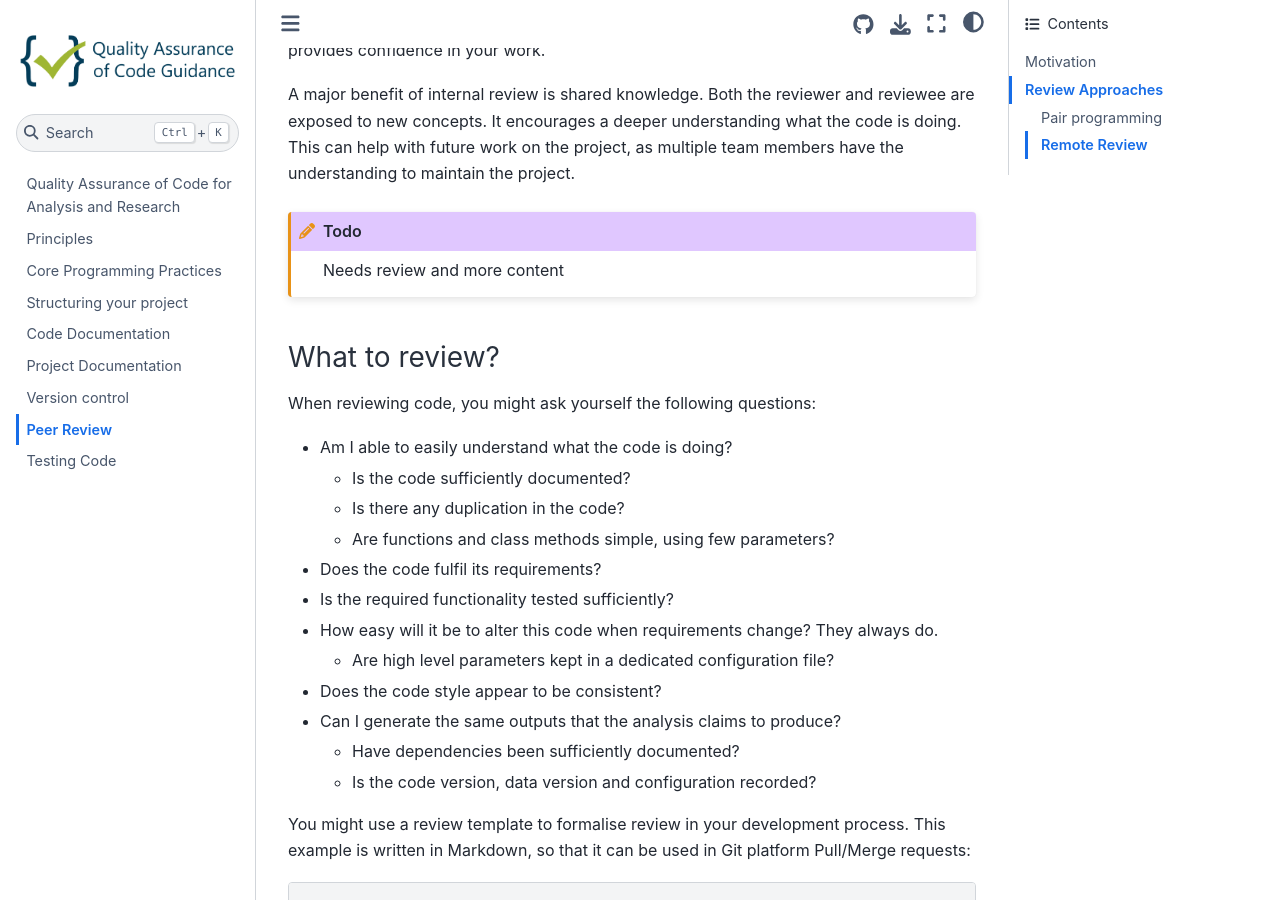
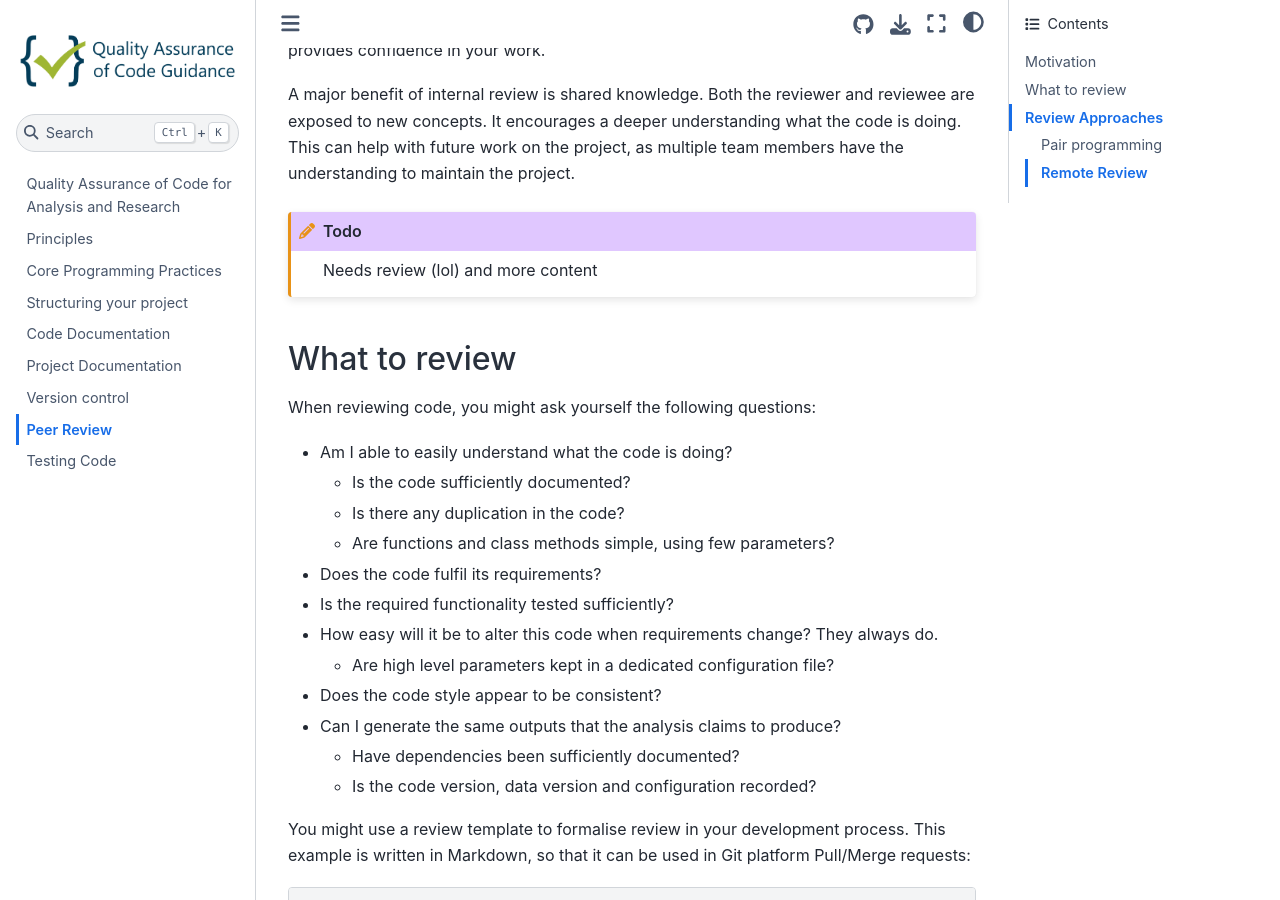
Before and after one commit to best-practice-and-impact/qa-of-code-guidance, a Jupyter Book: the page built from book/peer_review.md, in a window 1280 px wide and 900 px high, scrolled down 404 px. Built offline with Jupyter Book 1.0.4 settings and Sphinx 7.4.7 and the Sphinx Book theme 1.1.4, drawn with Linux system fonts in a browser that asks for light colours.

Commit message:
Change review section structure

````diff
--- a/book/peer_review.md
+++ b/book/peer_review.md
@@ -17,10 +17,10 @@ This can help with future work on the project, as multiple team members have the
 
 ```{todo}
 
-Needs review and more content
+Needs review (lol) and more content
 
 ```
-### What to review?
+## What to review
 
 When reviewing code, you might ask yourself the following questions:
 * Am I able to easily understand what the code is doing?
````
